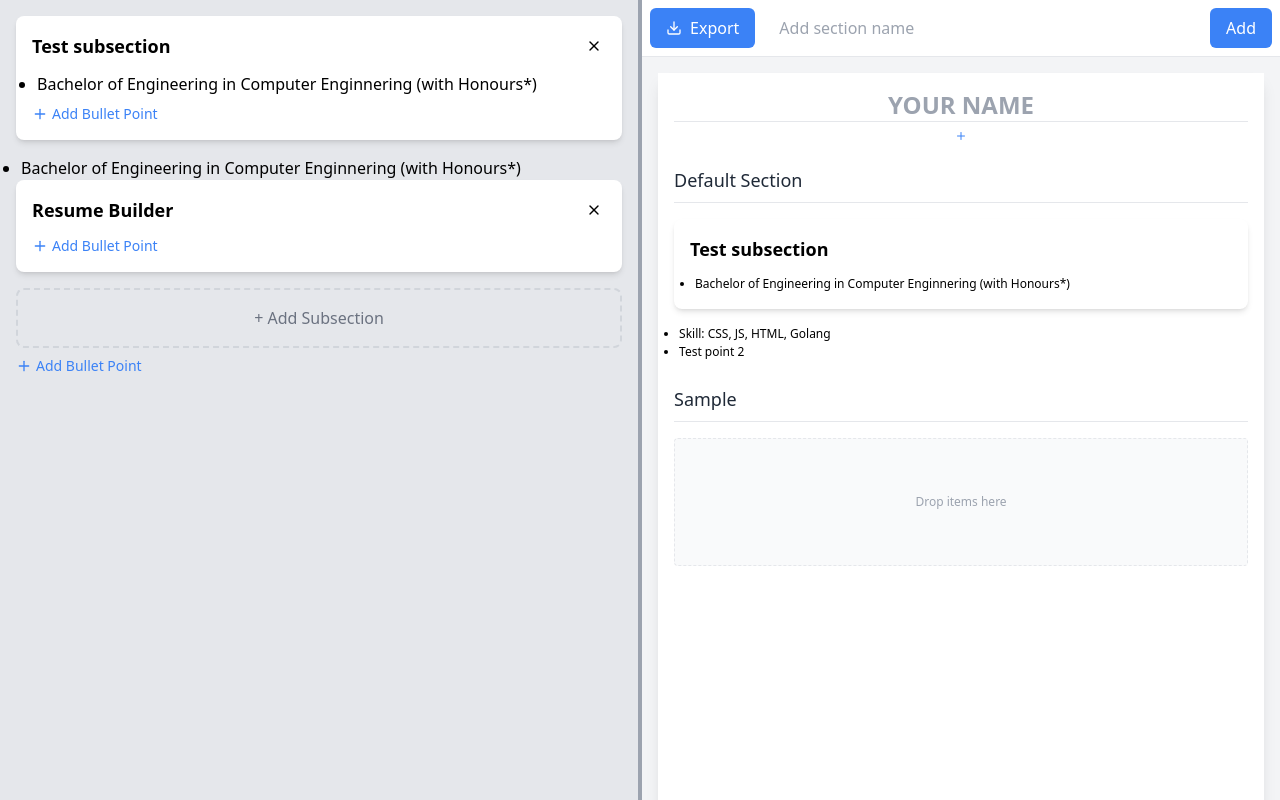
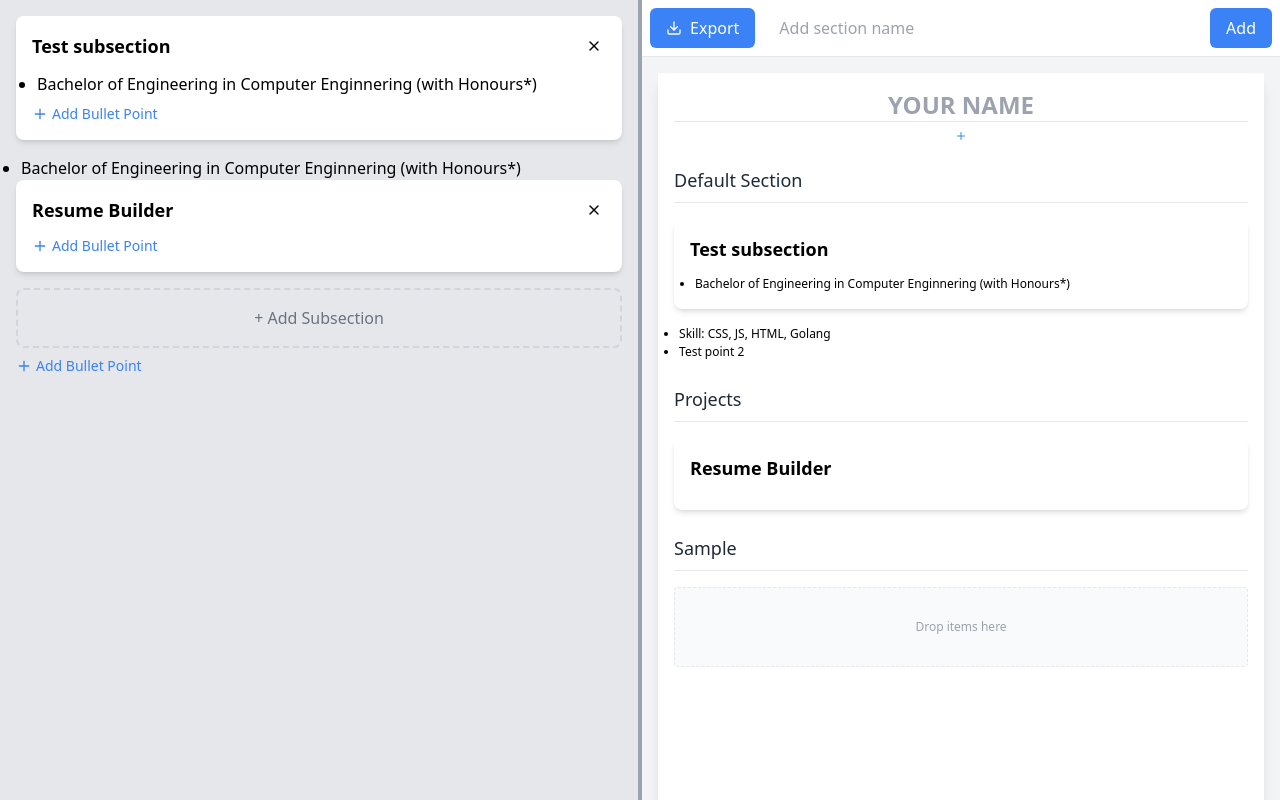
Before and after one commit to ThienDuc3112/hackNRoll25, a React (Vite) app in the folder frontend/: page / in a window 1280 px wide. Both pictures are taken after typing "Sample" into the empty fields and a click on the button "Add". Built offline with nearby package versions, Linux system fonts and the light colour scheme; what @react-pdf/renderer would draw is missing.

Commit message:
Break out ItemView and stuff ig

```diff
--- /dev/null
+++ b/frontend/src/pages/editor/ItemView.tsx
@@ -0,0 +1,47 @@
+import { useSortable } from "@dnd-kit/sortable";
+import { IdItemType } from "./types";
+import { CSS } from "@dnd-kit/utilities"
+import { useAtomValue } from "jotai";
+import { itemMapAtom } from "./state";
+import Subsection from "./subsection";
+import BulletPoint from "./bulletpoint";
+
+export const ItemView = ({ itemId, parentContainerId }: { itemId: IdItemType, parentContainerId: string }) => {
+  const itemMap = useAtomValue(itemMapAtom)
+
+  const { setNodeRef, attributes, listeners, transform, transition, isDragging } = useSortable({
+    id: itemId,
+    data: {
+      type: "ITEM",
+      parentContainerId
+    }
+  })
+  const style = {
+    transition: transition,
+    transform: CSS.Transform.toString(transform)
+  }
+
+  if (isDragging) {
+    return <div className="h-[50px] bg-gray-50"
+      ref={setNodeRef}
+      {...attributes}
+      {...listeners}
+      style={{ ...style, opacity: 1 }}
+    />
+  }
+
+  const item = itemMap[itemId];
+  return <div
+    ref={setNodeRef}
+    style={style}
+    {...attributes}
+    {...listeners}
+  >
+    {
+      item.type === "SUBSECTION" ?
+        <Subsection key={item.id} allowEdit={false} subSection={item} />
+        :
+        <BulletPoint key={item.id} point={item} />
+    }
+  </div>
+}
--- a/frontend/src/pages/editor/ResumeView.tsx
+++ b/frontend/src/pages/editor/ResumeView.tsx
@@ -1,17 +1,15 @@
-import { useCallback, useMemo, useState } from "react";
-import { IdItemType, SectionType, UserMetaDataItem } from "./types";
+import { useMemo, useState } from "react";
+import { SectionType, UserMetaDataItem } from "./types";
 import { ContactInfo, ExportHandler } from "./helpers";
 import Button from "./button";
 import { Plus } from "lucide-react";
 import { Section } from "./section";
-import { SortableContext, useSortable, verticalListSortingStrategy } from "@dnd-kit/sortable";
+import { SortableContext, verticalListSortingStrategy } from "@dnd-kit/sortable";
 import { useAtomValue } from "jotai";
-import { activeAtom, itemMapAtom } from "./state";
+import { activeAtom } from "./state";
 import { DragOverlay } from "@dnd-kit/core";
 import { createPortal } from "react-dom";
-import { CSS } from "@dnd-kit/utilities"
-import Subsection from "./subsection";
-import BulletPoint from "./bulletpoint";
+import { ItemView } from "./ItemView";
 
 type ResumeViewProps = {
   dividerPosition: number;
@@ -25,46 +23,8 @@ export const ResumeView = ({
   newSection,
 }: ResumeViewProps) => {
   const activeId = useAtomValue(activeAtom)
-  const itemMap = useAtomValue(itemMapAtom)
   console.log(activeId)
 
-  const ItemView = useCallback(({ itemId, parentContainerId }: { itemId: IdItemType, parentContainerId: string }) => {
-    const { setNodeRef, attributes, listeners, transform, transition, isDragging } = useSortable({
-      id: itemId,
-      data: {
-        type: "ITEM",
-        parentContainerId
-      }
-    })
-    const style = {
-      transition: transition,
-      transform: CSS.Transform.toString(transform)
-    }
-
-    if (isDragging) {
-      return <div className="h-[50px] bg-gray-50"
-        ref={setNodeRef}
-        {...attributes}
-        {...listeners}
-        style={{ ...style, opacity: 1 }}
-      />
-    }
-
-    const item = itemMap[itemId];
-    return <div
-      ref={setNodeRef}
-      style={style}
-      {...attributes}
-      {...listeners}
-    >
-      {
-        item.type === "SUBSECTION" ?
-          <Subsection key={item.id} allowEdit={false} subSection={item} />
-          :
-          <BulletPoint key={item.id} point={item} />
-      }
-    </div>
-  }, [])
 
   // Resume header fields
   const [name, setName] = useState("");
--- a/frontend/src/pages/editor/section.tsx
+++ b/frontend/src/pages/editor/section.tsx
@@ -1,56 +1,13 @@
-import { useAtomValue } from "jotai";
-import { itemMapAtom } from "./state";
-import { IdItemType, SectionType } from "./types";
-import Subsection from "./subsection";
-import BulletPoint from "./bulletpoint";
+import { SectionType } from "./types";
 import { SortableContext, useSortable, verticalListSortingStrategy } from "@dnd-kit/sortable";
 import { CSS } from "@dnd-kit/utilities"
-import { useCallback } from "react";
+import { ItemView } from "./ItemView";
 
 type SectionProp = {
   section: SectionType;
 };
 
 export const Section = ({ section }: SectionProp) => {
-  const itemMap = useAtomValue(itemMapAtom);
-
-  const ItemView = useCallback(({ itemId, parentContainerId }: { itemId: IdItemType, parentContainerId: string }) => {
-    const { setNodeRef, attributes, listeners, transform, transition, isDragging } = useSortable({
-      id: itemId,
-      data: {
-        type: "ITEM",
-        parentContainerId
-      }
-    })
-    const style = {
-      transition: transition,
-      transform: CSS.Transform.toString(transform)
-    }
-
-    if (isDragging) {
-      return <div className="h-[40px] bg-gray-50"
-        ref={setNodeRef}
-        {...attributes}
-        {...listeners}
-        style={{ ...style, opacity: 1 }}
-      />
-    }
-
-    const item = itemMap[itemId];
-    return <div
-      ref={setNodeRef}
-      style={style}
-      {...attributes}
-      {...listeners}
-    >
-      {
-        item.type === "SUBSECTION" ?
-          <Subsection key={item.id} allowEdit={false} subSection={item} />
-          :
-          <BulletPoint key={item.id} point={item} />
-      }
-    </div>
-  }, [])
 
   const { setNodeRef, attributes, listeners, transform, transition, isDragging } = useSortable({
     id: section.id,
@@ -93,10 +50,10 @@ export const Section = ({ section }: SectionProp) => {
       <div className="h-px bg-gray-200 mb-4" />
 
       {/* Droppable Area */}
-      <div className="min-h-[120px]">
+      <div className="min-h-[20px]">
         <div>
           {section.items.length === 0 && (
-            <div className="h-32 border border-dashed border-gray-200 rounded bg-gray-50 flex items-center justify-center">
+            <div className="h-20 border border-dashed border-gray-200 rounded bg-gray-50 flex items-center justify-center">
               <span className="text-gray-400">Drop items here</span>
             </div>
           )}
--- a/frontend/src/pages/editor/state.ts
+++ b/frontend/src/pages/editor/state.ts
@@ -10,6 +10,11 @@ export const editorAtom = atom<EditorStateType>({
       id: "default",
       displayName: "Default Section",
       items: ["test", "skill", "test2"],
+    },
+    {
+      id: "project-section",
+      displayName: "Projects",
+      items: ["project"],
     },
   ],
   itemMap: {
```
